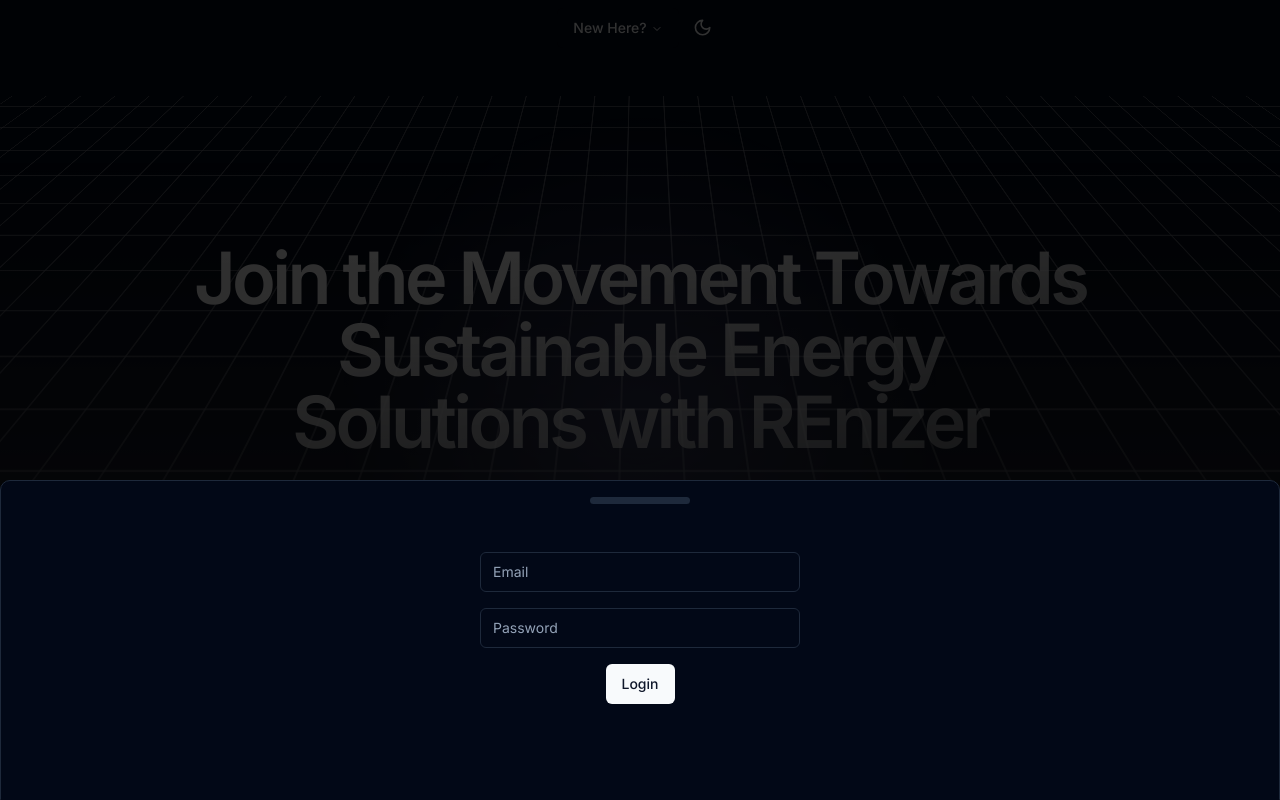
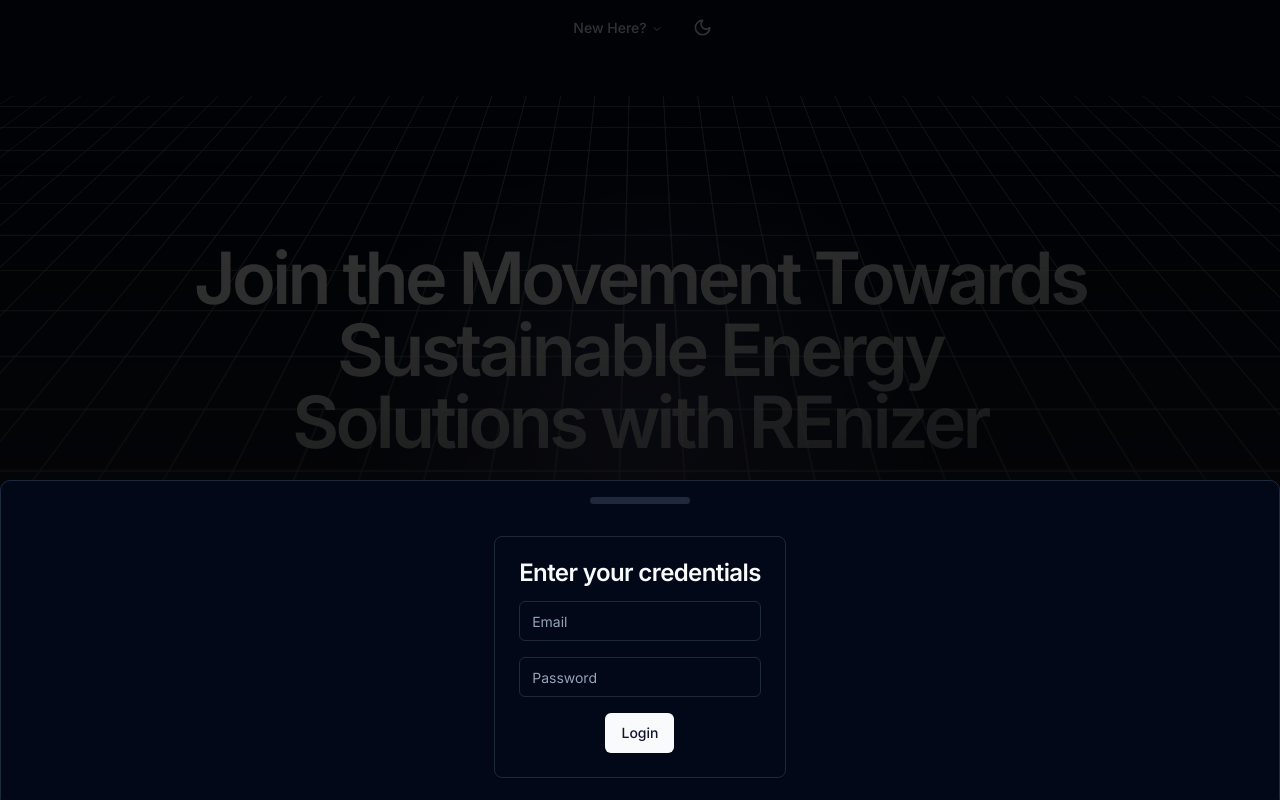
Before and after one commit to iZafor/REnizer, a Next.js app in the folder renizer-next/: page / in a window 1280 px wide. Both pictures are taken after a click on the button "Login". Built offline with nearby package versions, Linux system fonts and the light colour scheme.

Commit message:
wrap login form inside a card

```diff
--- a/renizer-next/components/ui/home/login-form.tsx
+++ b/renizer-next/components/ui/home/login-form.tsx
@@ -10,6 +10,7 @@ import { useTheme } from "next-themes";
 import { CSSProperties } from "react";
 import { Input } from "@/components/ui/input";
 import { Button } from "@/components/ui/button";
+import { Card, CardContent, CardTitle } from "@/components/ui/card";
 
 export default function LoginForm() {
     const { theme } = useTheme();
@@ -65,12 +66,17 @@ export default function LoginForm() {
                 </span>
             </DrawerTrigger>
             <DrawerContent className="h-[20rem]">
-                <span className="w-full h-full grid content-start justify-center mt-8 pt-4">
-                    <form className="w-[20rem] grid place-items-center space-y-4">
-                        <Input name="email" type="email" placeholder="Email" required />
-                        <Input name="password" type="password" placeholder="Password" required />
-                        <Button type="submit">Login</Button>
-                    </form>
+                <span className="w-full h-full grid content-start justify-center">
+                    <Card className="mt-8 p-6 space-y-4">
+                        <CardTitle>Enter your credentials</CardTitle>
+                        <CardContent className="p-0">
+                            <form className="grid place-items-center space-y-4">
+                                <Input name="email" type="email" placeholder="Email" required />
+                                <Input name="password" type="password" placeholder="Password" required />
+                                <Button type="submit">Login</Button>
+                            </form>
+                        </CardContent>
+                    </Card>
                 </span>
             </DrawerContent>
         </Drawer>
```
